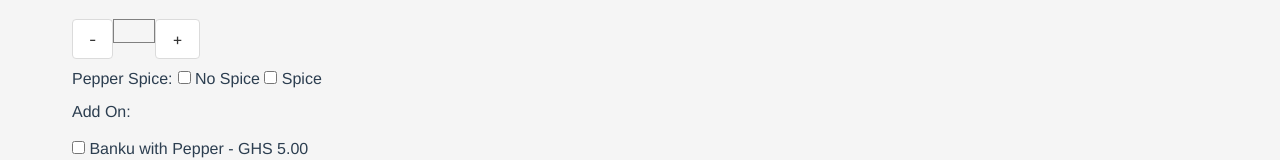
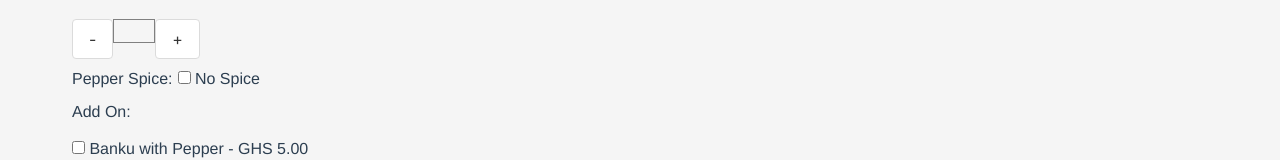
Before and after one commit to mchase007/redcoalv3., a Vue app: page /meal/beef in a window 1280 px wide. Shown: the part 368-528 px from the top of the page. Built offline with nearby package versions, Linux system fonts and the light colour scheme.

Commit message:
addn and choice update

```diff
--- a/src/assets/scss/_purchase.scss
+++ b/src/assets/scss/_purchase.scss
@@ -129,5 +129,9 @@
 .btns {
   div {
     margin-bottom: 20px;
+    cursor: pointer;
+  }
+  payBtn {
+    margin-bottom: 50px;
   }
 }
--- a/src/components/CompletePurchase.vue
+++ b/src/components/CompletePurchase.vue
@@ -132,7 +132,7 @@
 
       <div class="btns">
       <div class="theButton4" @click="firebaseTest">Submit Order</div>
-      <div class="theButton4" @click="runPaystack">Pay Order</div>
+      <div class="theButton4 payBtn" @click="runPaystack">Pay Order</div>
       </div>
 
     </div>
--- a/src/components/ProductItem.vue
+++ b/src/components/ProductItem.vue
@@ -20,12 +20,13 @@
         <span>Pepper Spice:</span>
         <div class="control">
           <label class="">
-            <input type="checkbox">
-            No Spice
-          </label>
-          <label class="">
-            <input type="checkbox">
-            Spice
+            <input @click="spicey" type="checkbox">
+            <span>
+              No Spice
+            </span>
+            <!-- <span v-if="!noSpice">
+              Spice
+            </span> -->
           </label>
         </div>
       </div>
@@ -82,6 +83,7 @@ export default {
   data() {
     return {
       pack: false,
+      noSpice: false,
     }
   },
   components: {
@@ -123,6 +125,9 @@ export default {
       console.log('View Pack')
       this.pack = !this.pack
      },
+     spicey() {
+       this.noSpice = !this.noSpice
+     }
   },
 
 }
```
Also changed, not shown: 7 other files (tests, documents, lock files or other folders).
